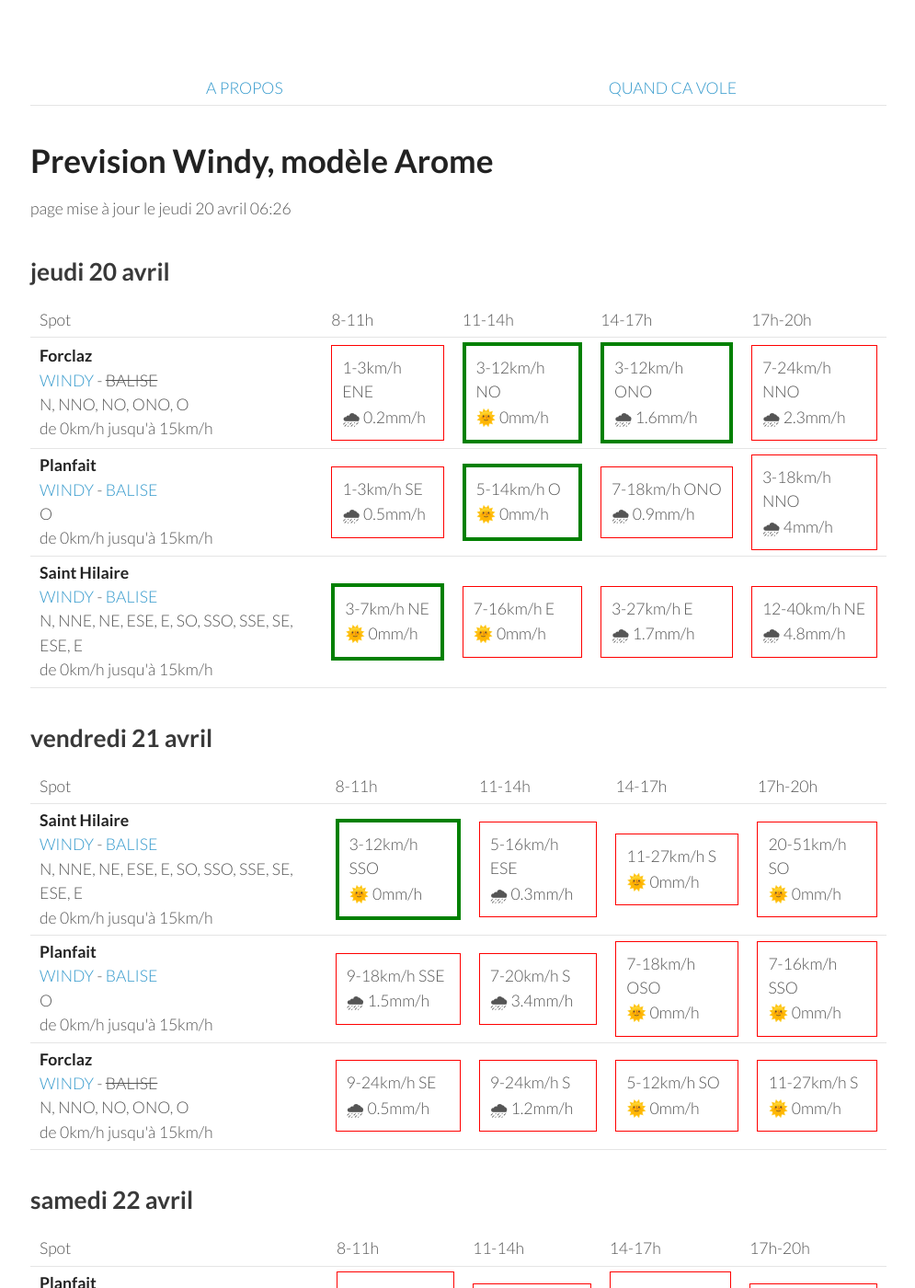
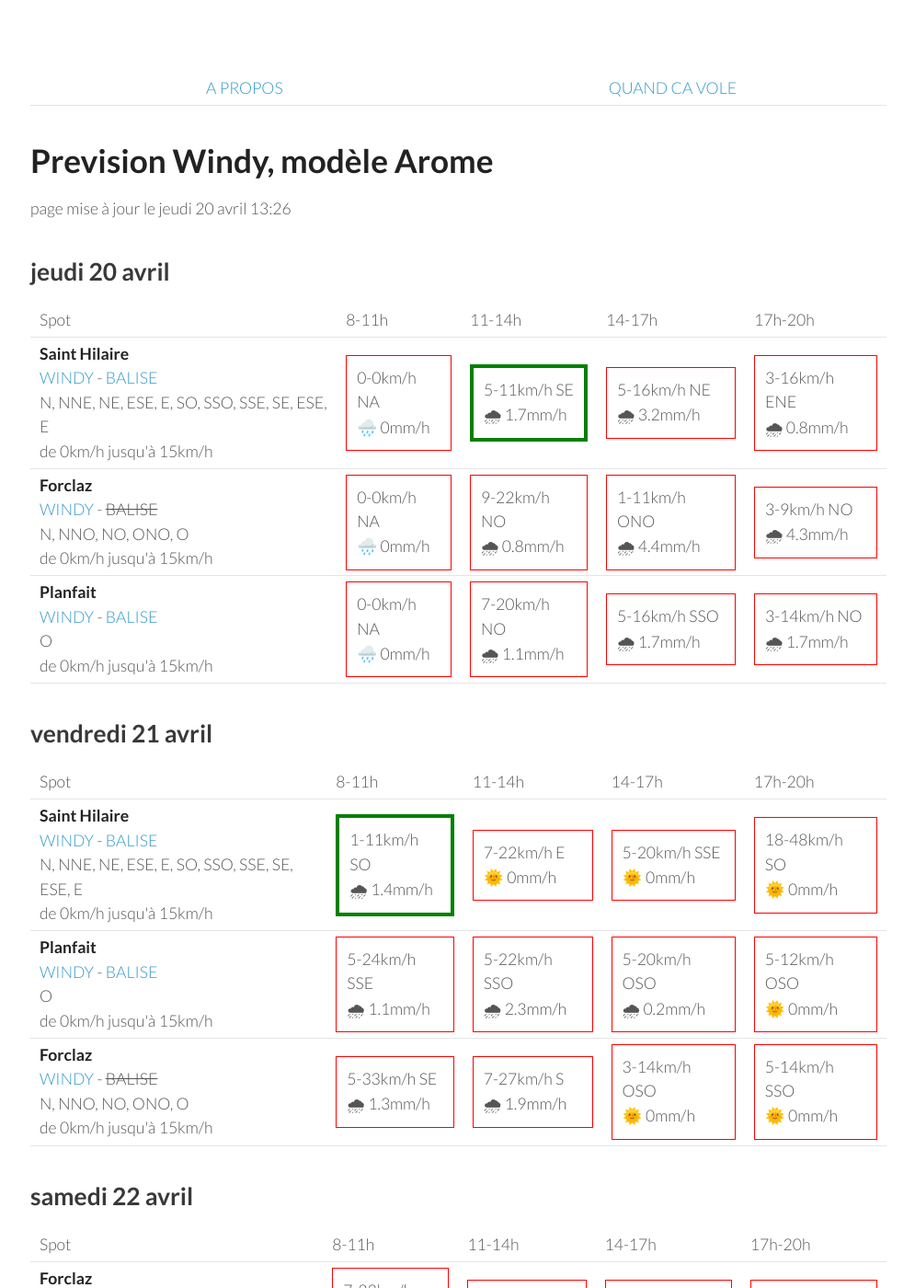
Before and after one commit to parapente-dans-le-nord/parapente-dans-le-nord.github.io, a Jekyll site: the page built from alpes_nord.markdown, in a window 1280 px wide and 1400 px high. Shown: the whole window at 92% size, without its empty margins (25-1020 px from the left). Built offline with Jekyll 4.4.1, drawn with Linux system fonts in a browser that asks for light colours; some of the changed text lies outside the part shown.

Commit message:
update index.markdown

```diff
--- a/alpes_nord.markdown
+++ b/alpes_nord.markdown
@@ -7,7 +7,7 @@ title:  "Tous les spots"
 {: .links}
 
 # Prevision Windy, modèle Arome
-page mise à jour le jeudi 20 avril 06:26
+page mise à jour le jeudi 20 avril 13:26
 
 ## jeudi 20 avril
 
@@ -22,33 +22,30 @@ page mise à jour le jeudi 20 avril 06:26
       <td>17h-20h</td>
     </tr>
 <tr>
+        <td><strong>Saint Hilaire</strong><br><a href="https://windy.com/45.307/5.888?45.087,5.889,9,m:eUFagkX">WINDY</a> - <span class=""><a href="http://www.balisemeteo.com/balise.php?idBalise=61">BALISE</a> </span><br> <span class="vent-favorable">N, NNE, NE, ESE, E, SO, SSO, SSE, SE, ESE, E</span><br><span class="force-vent">de 0km/h jusqu'à 15km/h</span> </td>
+
+            <td><div class="not-flyable"><p>0-0km/h NA</p><p>🌧️ 0mm/h</p></div></td>
+            <td><div class="flyable"><p>5-11km/h SE</p><p>🌧 1.7mm/h</p></div></td>
+            <td><div class="not-flyable"><p>5-16km/h NE</p><p>🌧 3.2mm/h</p></div></td>
+            <td><div class="not-flyable"><p>3-16km/h ENE</p><p>🌧 0.8mm/h</p></div></td>
+
+    </tr>
+<tr>
         <td><strong>Forclaz</strong><br><a href="https://windy.com/45.814/6.247?45.375,6.246,8,m:eVwaglz">WINDY</a> - <span class="no-balise"> BALISE </span><br> <span class="vent-favorable">N, NNO, NO, ONO, O</span><br><span class="force-vent">de 0km/h jusqu'à 15km/h</span> </td>
 
-            <td><div class="not-flyable"><p>1-3km/h ENE</p><p>🌧 0.2mm/h</p></div></td>
-            <td><div class="flyable"><p>3-12km/h NO</p><p>🌞 0mm/h</p></div></td>
-            <td><div class="flyable"><p>3-12km/h ONO</p><p>🌧 1.6mm/h</p></div></td>
-            <td><div class="not-flyable"><p>7-24km/h NNO</p><p>🌧 2.3mm/h</p></div></td>
-
+            <td><div class="not-flyable"><p>0-0km/h NA</p><p>🌧️ 0mm/h</p></div></td>
+            <td><div class="not-flyable"><p>9-22km/h NO</p><p>🌧 0.8mm/h</p></div></td>
+            <td><div class="not-flyable"><p>1-11km/h ONO</p><p>🌧 4.4mm/h</p></div></td>
+            <td><div class="not-flyable"><p>3-9km/h NO</p><p>🌧 4.3mm/h</p></div></td>
 
     </tr>
 <tr>
         <td><strong>Planfait</strong><br><a href="https://windy.com/45.853/6.223?45.415,6.223,8">WINDY</a> - <span class=""><a href="https://www.openwindmap.org/PP496">BALISE</a> </span><br> <span class="vent-favorable">O</span><br><span class="force-vent">de 0km/h jusqu'à 15km/h</span> </td>
 
-            <td><div class="not-flyable"><p>1-3km/h SE</p><p>🌧 0.5mm/h</p></div></td>
-            <td><div class="flyable"><p>5-14km/h O</p><p>🌞 0mm/h</p></div></td>
-            <td><div class="not-flyable"><p>7-18km/h ONO</p><p>🌧 0.9mm/h</p></div></td>
-            <td><div class="not-flyable"><p>3-18km/h NNO</p><p>🌧 4mm/h</p></div></td>
-
-
-    </tr>
-<tr>
-        <td><strong>Saint Hilaire</strong><br><a href="https://windy.com/45.307/5.888?45.087,5.889,9,m:eUFagkX">WINDY</a> - <span class=""><a href="http://www.balisemeteo.com/balise.php?idBalise=61">BALISE</a> </span><br> <span class="vent-favorable">N, NNE, NE, ESE, E, SO, SSO, SSE, SE, ESE, E</span><br><span class="force-vent">de 0km/h jusqu'à 15km/h</span> </td>
-
-            <td><div class="flyable"><p>3-7km/h NE</p><p>🌞 0mm/h</p></div></td>
-            <td><div class="not-flyable"><p>7-16km/h E</p><p>🌞 0mm/h</p></div></td>
-            <td><div class="not-flyable"><p>3-27km/h E</p><p>🌧 1.7mm/h</p></div></td>
-            <td><div class="not-flyable"><p>12-40km/h NE</p><p>🌧 4.8mm/h</p></div></td>
-
+            <td><div class="not-flyable"><p>0-0km/h NA</p><p>🌧️ 0mm/h</p></div></td>
+            <td><div class="not-flyable"><p>7-20km/h NO</p><p>🌧 1.1mm/h</p></div></td>
+            <td><div class="not-flyable"><p>5-16km/h SSO</p><p>🌧 1.7mm/h</p></div></td>
+            <td><div class="not-flyable"><p>3-14km/h NO</p><p>🌧 1.7mm/h</p></div></td>
 
     </tr>
 
@@ -70,30 +67,30 @@ page mise à jour le jeudi 20 avril 06:26
 <tr>
         <td><strong>Saint Hilaire</strong><br><a href="https://windy.com/45.307/5.888?45.087,5.889,9,m:eUFagkX">WINDY</a> - <span class=""><a href="http://www.balisemeteo.com/balise.php?idBalise=61">BALISE</a> </span><br> <span class="vent-favorable">N, NNE, NE, ESE, E, SO, SSO, SSE, SE, ESE, E</span><br><span class="force-vent">de 0km/h jusqu'à 15km/h</span> </td>
 
-            <td><div class="flyable"><p>3-12km/h SSO</p><p>🌞 0mm/h</p></div></td>
-            <td><div class="not-flyable"><p>5-16km/h ESE</p><p>🌧 0.3mm/h</p></div></td>
-            <td><div class="not-flyable"><p>11-27km/h S</p><p>🌞 0mm/h</p></div></td>
-            <td><div class="not-flyable"><p>20-51km/h SO</p><p>🌞 0mm/h</p></div></td>
+            <td><div class="flyable"><p>1-11km/h SO</p><p>🌧 1.4mm/h</p></div></td>
+            <td><div class="not-flyable"><p>7-22km/h E</p><p>🌞 0mm/h</p></div></td>
+            <td><div class="not-flyable"><p>5-20km/h SSE</p><p>🌞 0mm/h</p></div></td>
+            <td><div class="not-flyable"><p>18-48km/h SO</p><p>🌞 0mm/h</p></div></td>
 
 
     </tr>
 <tr>
         <td><strong>Planfait</strong><br><a href="https://windy.com/45.853/6.223?45.415,6.223,8">WINDY</a> - <span class=""><a href="https://www.openwindmap.org/PP496">BALISE</a> </span><br> <span class="vent-favorable">O</span><br><span class="force-vent">de 0km/h jusqu'à 15km/h</span> </td>
 
-            <td><div class="not-flyable"><p>9-18km/h SSE</p><p>🌧 1.5mm/h</p></div></td>
-            <td><div class="not-flyable"><p>7-20km/h S</p><p>🌧 3.4mm/h</p></div></td>
-            <td><div class="not-flyable"><p>7-18km/h OSO</p><p>🌞 0mm/h</p></div></td>
-            <td><div class="not-flyable"><p>7-16km/h SSO</p><p>🌞 0mm/h</p></div></td>
+            <td><div class="not-flyable"><p>5-24km/h SSE</p><p>🌧 1.1mm/h</p></div></td>
+            <td><div class="not-flyable"><p>5-22km/h SSO</p><p>🌧 2.3mm/h</p></div></td>
+            <td><div class="not-flyable"><p>5-20km/h OSO</p><p>🌧 0.2mm/h</p></div></td>
+            <td><div class="not-flyable"><p>5-12km/h OSO</p><p>🌞 0mm/h</p></div></td>
 
 
     </tr>
 <tr>
         <td><strong>Forclaz</strong><br><a href="https://windy.com/45.814/6.247?45.375,6.246,8,m:eVwaglz">WINDY</a> - <span class="no-balise"> BALISE </span><br> <span class="vent-favorable">N, NNO, NO, ONO, O</span><br><span class="force-vent">de 0km/h jusqu'à 15km/h</span> </td>
 
-            <td><div class="not-flyable"><p>9-24km/h SE</p><p>🌧 0.5mm/h</p></div></td>
-            <td><div class="not-flyable"><p>9-24km/h S</p><p>🌧 1.2mm/h</p></div></td>
-            <td><div class="not-flyable"><p>5-12km/h SO</p><p>🌞 0mm/h</p></div></td>
-            <td><div class="not-flyable"><p>11-27km/h S</p><p>🌞 0mm/h</p></div></td>
+            <td><div class="not-flyable"><p>5-33km/h SE</p><p>🌧 1.3mm/h</p></div></td>
+            <td><div class="not-flyable"><p>7-27km/h S</p><p>🌧 1.9mm/h</p></div></td>
+            <td><div class="not-flyable"><p>3-14km/h OSO</p><p>🌞 0mm/h</p></div></td>
+            <td><div class="not-flyable"><p>5-14km/h SSO</p><p>🌞 0mm/h</p></div></td>
 
 
     </tr>
@@ -114,12 +111,22 @@ page mise à jour le jeudi 20 avril 06:26
       <td>17h-20h</td>
     </tr>
 <tr>
+        <td><strong>Forclaz</strong><br><a href="https://windy.com/45.814/6.247?45.375,6.246,8,m:eVwaglz">WINDY</a> - <span class="no-balise"> BALISE </span><br> <span class="vent-favorable">N, NNO, NO, ONO, O</span><br><span class="force-vent">de 0km/h jusqu'à 15km/h</span> </td>
+
+            <td><div class="not-flyable"><p>7-33km/h ESE</p><p>🌞 0mm/h</p></div></td>
+            <td><div class="not-flyable"><p>0-33km/h SE</p><p>🌞 0mm/h</p></div></td>
+            <td><div class="not-flyable"><p>1-29km/h N</p><p>🌞 0mm/h</p></div></td>
+            <td><div class="not-flyable"><p>3-40km/h NO</p><p>🌞 0mm/h</p></div></td>
+
+
+    </tr>
+<tr>
         <td><strong>Planfait</strong><br><a href="https://windy.com/45.853/6.223?45.415,6.223,8">WINDY</a> - <span class=""><a href="https://www.openwindmap.org/PP496">BALISE</a> </span><br> <span class="vent-favorable">O</span><br><span class="force-vent">de 0km/h jusqu'à 15km/h</span> </td>
 
-            <td><div class="not-flyable"><p>7-31km/h ESE</p><p>🌞 0mm/h</p></div></td>
-            <td><div class="not-flyable"><p>5-38km/h SE</p><p>🌧 1.2mm/h</p></div></td>
-            <td><div class="not-flyable"><p>1-33km/h ENE</p><p>🌧 1.4mm/h</p></div></td>
-            <td><div class="not-flyable"><p>5-27km/h O</p><p>🌧 0.2mm/h</p></div></td>
+            <td><div class="not-flyable"><p>7-33km/h ESE</p><p>🌞 0mm/h</p></div></td>
+            <td><div class="not-flyable"><p>1-33km/h SSO</p><p>🌞 0mm/h</p></div></td>
+            <td><div class="not-flyable"><p>0-29km/h N</p><p>🌞 0mm/h</p></div></td>
+            <td><div class="not-flyable"><p>1-37km/h NO</p><p>🌞 0mm/h</p></div></td>
 
 
     </tr>
@@ -127,19 +134,9 @@ page mise à jour le jeudi 20 avril 06:26
         <td><strong>Saint Hilaire</strong><br><a href="https://windy.com/45.307/5.888?45.087,5.889,9,m:eUFagkX">WINDY</a> - <span class=""><a href="http://www.balisemeteo.com/balise.php?idBalise=61">BALISE</a> </span><br> <span class="vent-favorable">N, NNE, NE, ESE, E, SO, SSO, SSE, SE, ESE, E</span><br><span class="force-vent">de 0km/h jusqu'à 15km/h</span> </td>
 
             <td><div class="not-flyable"><p>5-59km/h SSE</p><p>🌞 0mm/h</p></div></td>
-            <td><div class="not-flyable"><p>7-62km/h SO</p><p>🌞 0mm/h</p></div></td>
-            <td><div class="not-flyable"><p>3-61km/h SO</p><p>🌞 0mm/h</p></div></td>
-            <td><div class="not-flyable"><p>1-46km/h OSO</p><p>🌞 0mm/h</p></div></td>
-
-
-    </tr>
-<tr>
-        <td><strong>Forclaz</strong><br><a href="https://windy.com/45.814/6.247?45.375,6.246,8,m:eVwaglz">WINDY</a> - <span class="no-balise"> BALISE </span><br> <span class="vent-favorable">N, NNO, NO, ONO, O</span><br><span class="force-vent">de 0km/h jusqu'à 15km/h</span> </td>
-
-            <td><div class="not-flyable"><p>7-33km/h ESE</p><p>🌞 0mm/h</p></div></td>
-            <td><div class="not-flyable"><p>5-37km/h ESE</p><p>🌧 1.9mm/h</p></div></td>
-            <td><div class="not-flyable"><p>3-31km/h NE</p><p>🌧 2.1mm/h</p></div></td>
-            <td><div class="not-flyable"><p>3-27km/h ONO</p><p>🌧 0.2mm/h</p></div></td>
+            <td><div class="not-flyable"><p>7-59km/h SO</p><p>🌞 0mm/h</p></div></td>
+            <td><div class="not-flyable"><p>11-61km/h SSO</p><p>🌞 0mm/h</p></div></td>
+            <td><div class="not-flyable"><p>11-70km/h SSO</p><p>🌞 0mm/h</p></div></td>
 
 
     </tr>
@@ -162,30 +159,30 @@ page mise à jour le jeudi 20 avril 06:26
 <tr>
         <td><strong>Planfait</strong><br><a href="https://windy.com/45.853/6.223?45.415,6.223,8">WINDY</a> - <span class=""><a href="https://www.openwindmap.org/PP496">BALISE</a> </span><br> <span class="vent-favorable">O</span><br><span class="force-vent">de 0km/h jusqu'à 15km/h</span> </td>
 
-            <td><div class="not-flyable"><p>1-20km/h ONO</p><p>🌧 2.3mm/h</p></div></td>
-            <td><div class="not-flyable"><p>3-25km/h ONO</p><p>🌧 2.3mm/h</p></div></td>
-            <td><div class="not-flyable"><p>7-31km/h O</p><p>🌧 0.6mm/h</p></div></td>
-            <td><div class="not-flyable"><p>5-33km/h O</p><p>🌧 0.5mm/h</p></div></td>
+            <td><div class="not-flyable"><p>3-22km/h E</p><p>🌞 0mm/h</p></div></td>
+            <td><div class="not-flyable"><p>3-27km/h SO</p><p>🌧 0.2mm/h</p></div></td>
+            <td><div class="not-flyable"><p>7-35km/h OSO</p><p>🌧 0.2mm/h</p></div></td>
+            <td><div class="not-flyable"><p>5-38km/h SO</p><p>🌧 3.8mm/h</p></div></td>
 
 
     </tr>
 <tr>
         <td><strong>Saint Hilaire</strong><br><a href="https://windy.com/45.307/5.888?45.087,5.889,9,m:eUFagkX">WINDY</a> - <span class=""><a href="http://www.balisemeteo.com/balise.php?idBalise=61">BALISE</a> </span><br> <span class="vent-favorable">N, NNE, NE, ESE, E, SO, SSO, SSE, SE, ESE, E</span><br><span class="force-vent">de 0km/h jusqu'à 15km/h</span> </td>
 
-            <td><div class="not-flyable"><p>1-33km/h ONO</p><p>🌧 1.3mm/h</p></div></td>
-            <td><div class="not-flyable"><p>1-24km/h NNO</p><p>🌧 4.4mm/h</p></div></td>
-            <td><div class="not-flyable"><p>7-37km/h O</p><p>🌧 0.5mm/h</p></div></td>
-            <td><div class="not-flyable"><p>5-33km/h O</p><p>🌧 0.5mm/h</p></div></td>
+            <td><div class="not-flyable"><p>1-25km/h SE</p><p>🌞 0mm/h</p></div></td>
+            <td><div class="not-flyable"><p>5-35km/h OSO</p><p>🌞 0mm/h</p></div></td>
+            <td><div class="not-flyable"><p>7-44km/h SO</p><p>🌞 0mm/h</p></div></td>
+            <td><div class="not-flyable"><p>5-50km/h SSO</p><p>🌧 3.9mm/h</p></div></td>
 
 
     </tr>
 <tr>
         <td><strong>Forclaz</strong><br><a href="https://windy.com/45.814/6.247?45.375,6.246,8,m:eVwaglz">WINDY</a> - <span class="no-balise"> BALISE </span><br> <span class="vent-favorable">N, NNO, NO, ONO, O</span><br><span class="force-vent">de 0km/h jusqu'à 15km/h</span> </td>
 
-            <td><div class="not-flyable"><p>1-20km/h NO</p><p>🌧 2.7mm/h</p></div></td>
-            <td><div class="not-flyable"><p>3-25km/h NO</p><p>🌧 3.4mm/h</p></div></td>
-            <td><div class="not-flyable"><p>7-31km/h ONO</p><p>🌧 0.4mm/h</p></div></td>
-            <td><div class="not-flyable"><p>5-33km/h ONO</p><p>🌧 0.9mm/h</p></div></td>
+            <td><div class="not-flyable"><p>3-24km/h E</p><p>🌞 0mm/h</p></div></td>
+            <td><div class="not-flyable"><p>3-27km/h OSO</p><p>🌧 0.2mm/h</p></div></td>
+            <td><div class="not-flyable"><p>7-35km/h OSO</p><p>🌧 0.2mm/h</p></div></td>
+            <td><div class="not-flyable"><p>3-38km/h OSO</p><p>🌧 3.4mm/h</p></div></td>
 
 
     </tr>
@@ -208,19 +205,19 @@ page mise à jour le jeudi 20 avril 06:26
 <tr>
         <td><strong>Planfait</strong><br><a href="https://windy.com/45.853/6.223?45.415,6.223,8">WINDY</a> - <span class=""><a href="https://www.openwindmap.org/PP496">BALISE</a> </span><br> <span class="vent-favorable">O</span><br><span class="force-vent">de 0km/h jusqu'à 15km/h</span> </td>
 
-            <td><div class="not-flyable"><p>1-11km/h SE</p><p>🌧 0.2mm/h</p></div></td>
-            <td><div class="not-flyable"><p>5-22km/h O</p><p>🌧 1mm/h</p></div></td>
-            <td><div class="not-flyable"><p>7-29km/h ONO</p><p>🌧 0.5mm/h</p></div></td>
-            <td><div class="not-flyable"><p>7-29km/h ONO</p><p>🌞 0mm/h</p></div></td>
+            <td><div class="not-flyable"><p>1-16km/h S</p><p>🌧 2.4mm/h</p></div></td>
+            <td><div class="not-flyable"><p>5-24km/h ONO</p><p>🌧 0.5mm/h</p></div></td>
+            <td><div class="not-flyable"><p>5-25km/h O</p><p>🌧 0.6mm/h</p></div></td>
+            <td><div class="not-flyable"><p>5-27km/h O</p><p>🌧 0.5mm/h</p></div></td>
 
 
     </tr>
 <tr>
         <td><strong>Saint Hilaire</strong><br><a href="https://windy.com/45.307/5.888?45.087,5.889,9,m:eUFagkX">WINDY</a> - <span class=""><a href="http://www.balisemeteo.com/balise.php?idBalise=61">BALISE</a> </span><br> <span class="vent-favorable">N, NNE, NE, ESE, E, SO, SSO, SSE, SE, ESE, E</span><br><span class="force-vent">de 0km/h jusqu'à 15km/h</span> </td>
 
-            <td><div class="not-flyable"><p>3-25km/h NNE</p><p>🌧 0.2mm/h</p></div></td>
-            <td><div class="not-flyable"><p>7-33km/h N</p><p>🌧 1mm/h</p></div></td>
-            <td><div class="not-flyable"><p>7-35km/h NNO</p><p>🌧 0.3mm/h</p></div></td>
+            <td><div class="not-flyable"><p>1-22km/h N</p><p>🌧 1.8mm/h</p></div></td>
+            <td><div class="not-flyable"><p>5-29km/h N</p><p>🌧 0.7mm/h</p></div></td>
+            <td><div class="not-flyable"><p>7-35km/h NNO</p><p>🌧 0.7mm/h</p></div></td>
             <td><div class="not-flyable"><p>7-38km/h NO</p><p>🌞 0mm/h</p></div></td>
 
 
@@ -228,10 +225,10 @@ page mise à jour le jeudi 20 avril 06:26
 <tr>
         <td><strong>Forclaz</strong><br><a href="https://windy.com/45.814/6.247?45.375,6.246,8,m:eVwaglz">WINDY</a> - <span class="no-balise"> BALISE </span><br> <span class="vent-favorable">N, NNO, NO, ONO, O</span><br><span class="force-vent">de 0km/h jusqu'à 15km/h</span> </td>
 
-            <td><div class="not-flyable"><p>1-11km/h E</p><p>🌧 0.2mm/h</p></div></td>
-            <td><div class="not-flyable"><p>5-22km/h ONO</p><p>🌧 1mm/h</p></div></td>
-            <td><div class="not-flyable"><p>7-31km/h ONO</p><p>🌧 0.5mm/h</p></div></td>
-            <td><div class="not-flyable"><p>7-31km/h ONO</p><p>🌞 0mm/h</p></div></td>
+            <td><div class="not-flyable"><p>1-18km/h S</p><p>🌧 2.7mm/h</p></div></td>
+            <td><div class="not-flyable"><p>5-25km/h ONO</p><p>🌧 0.7mm/h</p></div></td>
+            <td><div class="not-flyable"><p>5-27km/h ONO</p><p>🌧 0.7mm/h</p></div></td>
+            <td><div class="not-flyable"><p>5-29km/h ONO</p><p>🌧 0.4mm/h</p></div></td>
 
 
     </tr>
@@ -239,3 +236,49 @@ page mise à jour le jeudi 20 avril 06:26
 </tbody>
 </table>
 {:/}
+## mardi 25 avril
+
+{::nomarkdown}
+<table>
+  <tbody>
+    <tr>
+      <td>Spot</td>
+      <td>8-11h</td>
+      <td>11-14h</td>
+      <td>14-17h</td>
+      <td>17h-20h</td>
+    </tr>
+<tr>
+        <td><strong>Saint Hilaire</strong><br><a href="https://windy.com/45.307/5.888?45.087,5.889,9,m:eUFagkX">WINDY</a> - <span class=""><a href="http://www.balisemeteo.com/balise.php?idBalise=61">BALISE</a> </span><br> <span class="vent-favorable">N, NNE, NE, ESE, E, SO, SSO, SSE, SE, ESE, E</span><br><span class="force-vent">de 0km/h jusqu'à 15km/h</span> </td>
+
+            <td><div class="not-flyable"><p>3-22km/h ENE</p><p>🌧 1.8mm/h</p></div></td>
+            <td><div class="not-flyable"><p>5-33km/h NNO</p><p>🌧 0.9mm/h</p></div></td>
+            <td><div class="not-flyable"><p>7-40km/h N</p><p>🌧 1.1mm/h</p></div></td>
+            <td><div class="not-flyable"><p>9-42km/h N</p><p>🌧 0.5mm/h</p></div></td>
+
+
+    </tr>
+<tr>
+        <td><strong>Planfait</strong><br><a href="https://windy.com/45.853/6.223?45.415,6.223,8">WINDY</a> - <span class=""><a href="https://www.openwindmap.org/PP496">BALISE</a> </span><br> <span class="vent-favorable">O</span><br><span class="force-vent">de 0km/h jusqu'à 15km/h</span> </td>
+
+            <td><div class="not-flyable"><p>3-14km/h SE</p><p>🌧 0.8mm/h</p></div></td>
+            <td><div class="not-flyable"><p>5-24km/h ONO</p><p>🌧 2.2mm/h</p></div></td>
+            <td><div class="not-flyable"><p>7-29km/h NO</p><p>🌧 0.7mm/h</p></div></td>
+            <td><div class="not-flyable"><p>7-33km/h NO</p><p>🌧 0.6mm/h</p></div></td>
+
+
+    </tr>
+<tr>
+        <td><strong>Forclaz</strong><br><a href="https://windy.com/45.814/6.247?45.375,6.246,8,m:eVwaglz">WINDY</a> - <span class="no-balise"> BALISE </span><br> <span class="vent-favorable">N, NNO, NO, ONO, O</span><br><span class="force-vent">de 0km/h jusqu'à 15km/h</span> </td>
+
+            <td><div class="not-flyable"><p>1-14km/h ESE</p><p>🌧 1.2mm/h</p></div></td>
+            <td><div class="not-flyable"><p>5-25km/h ONO</p><p>🌧 1.7mm/h</p></div></td>
+            <td><div class="not-flyable"><p>7-29km/h NO</p><p>🌧 0.7mm/h</p></div></td>
+            <td><div class="not-flyable"><p>5-33km/h NO</p><p>🌧 0.6mm/h</p></div></td>
+
+
+    </tr>
+
+</tbody>
+</table>
+{:/}
```
